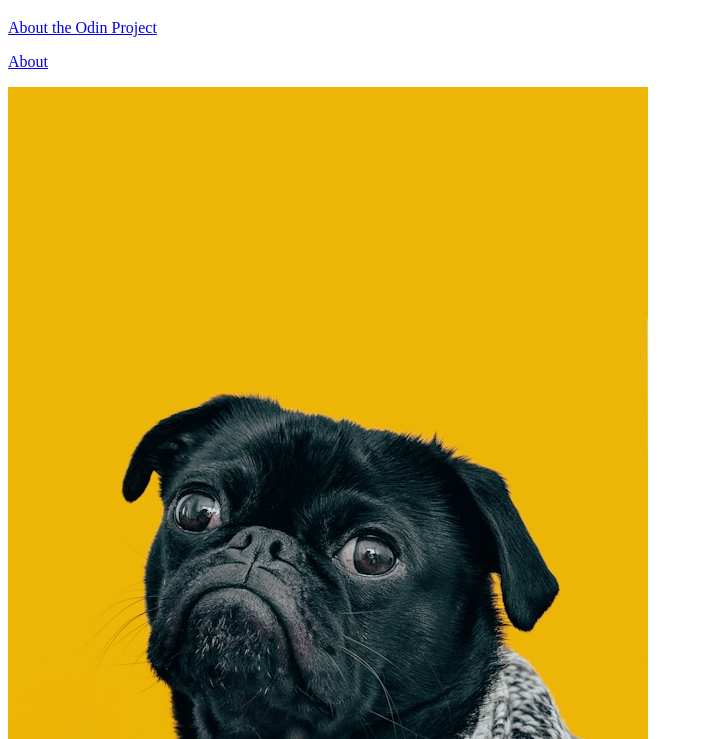
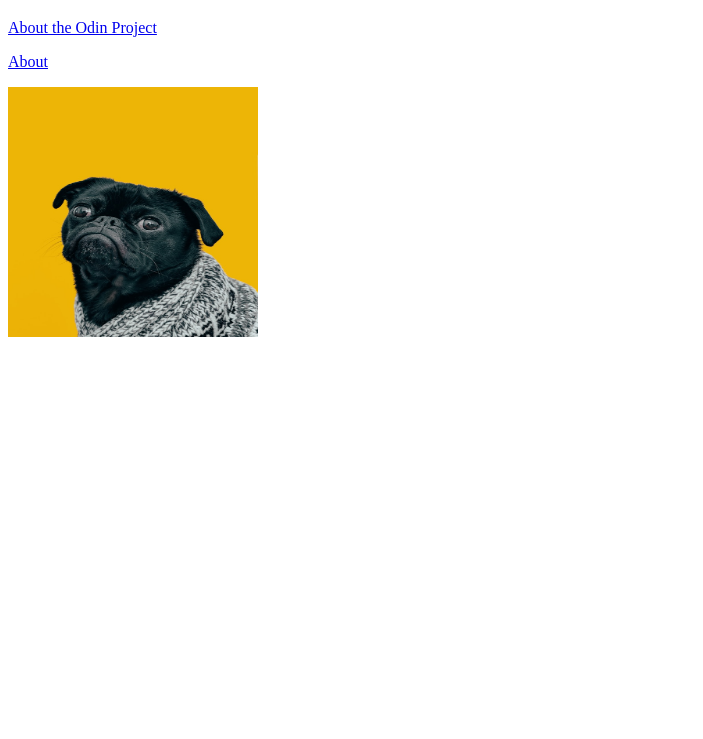
Before and after one commit to FoDeveloper/MyFirstSite, a plain HTML site: page odin-links-and-images/index.html in a window 1280 px wide. Shown: the part 61-800 px from the top of the page, without its empty margins (0-703 px from the left). Drawn offline with Linux system fonts and the light colour scheme.

Commit message:
added height and width specs

```diff
--- a/odin-links-and-images/index.html
+++ b/odin-links-and-images/index.html
@@ -16,6 +16,6 @@
         <a href="./pages/about.html">About</a>
     </p>
 
-    <img src = "./images/dog.jpg" alt="Pug dog with yellow background">
+    <img src = "./images/dog.jpg" alt="Pug dog with yellow background" height="250" width="250">
 </body>
 </html>
```
Also changed, not shown: odin-links-and-images/pages/about.html (+1 -1 lines).
